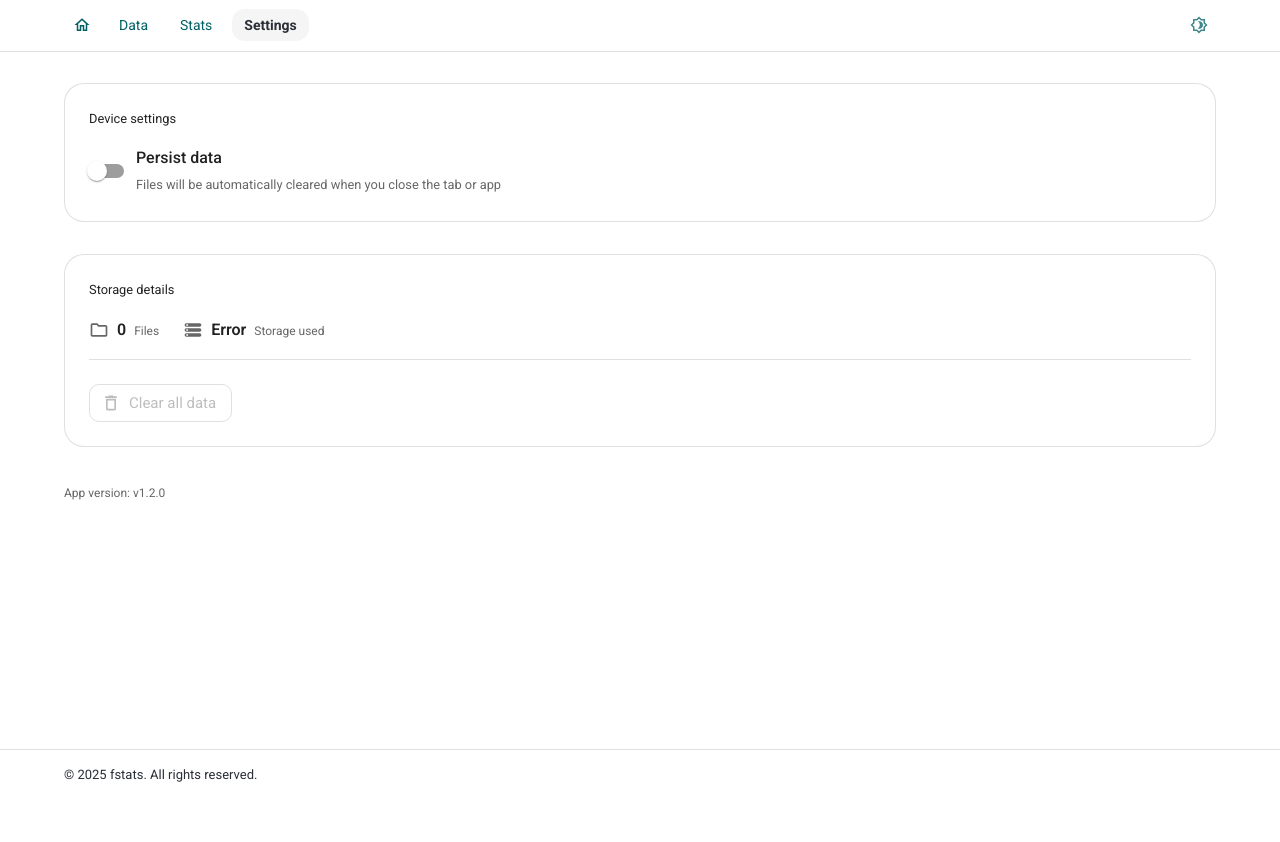
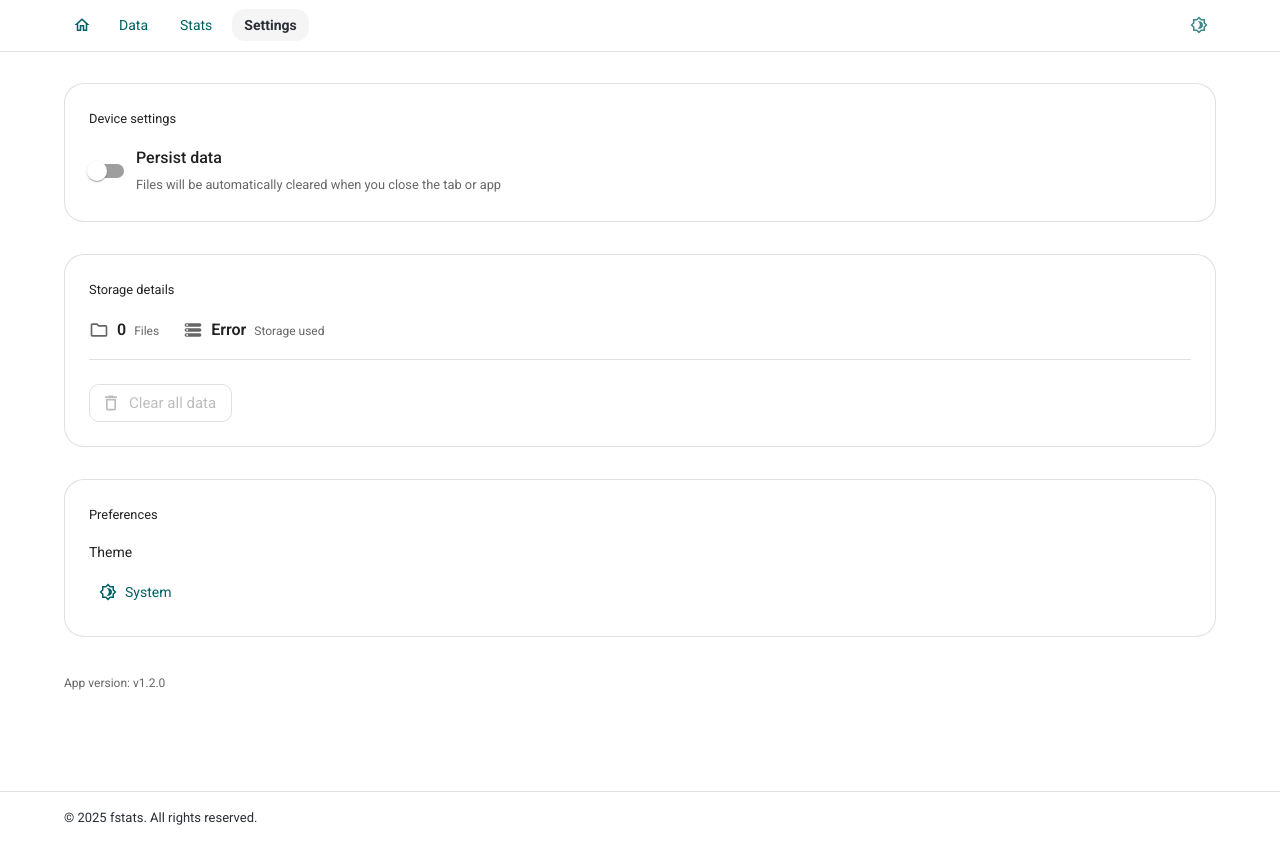
Before and after one commit to caweidmann/fstats, a Next.js app: page /settings in a window 1280 px wide. Before the commit the page ends 800 px from the top, so only its background shows below. Built offline with nearby package versions, Linux system fonts and the light colour scheme; no server answers; a web font is replaced by a local one; what @mui/material-nextjs would draw is missing.

Commit message:
fix: Add theme toggle

```diff
--- a/app/settings/components/DeviceSettings/index.tsx
+++ b/app/settings/components/DeviceSettings/index.tsx
@@ -18,6 +18,7 @@ const Component = () => {
         Device settings
       </Typography>
 
+      <Box>
         <FormControlLabel
           control={<Switch checked={persistData} onChange={onChange} />}
           label={
@@ -33,6 +34,7 @@ const Component = () => {
             </Box>
           }
         />
+      </Box>
     </Card>
   )
 }
--- a/app/settings/components/UserPreferences/index.tsx
+++ b/app/settings/components/UserPreferences/index.tsx
@@ -1,18 +1,32 @@
-import { Card, Typography } from '@mui/material'
+import { Box, Card, Typography } from '@mui/material'
 
-import { LanguageSwitcher } from '@/components'
+import { LanguageSwitcher, ThemeSwitcher } from '@/components'
+import { isFeatureEnabled } from '@/utils/Features'
 
 const Component = () => {
+  const isWip = isFeatureEnabled('wip')
+
   return (
     <Card sx={{ borderRadius: 2, p: 3 }}>
       <Typography variant="caption" component="p" sx={{ mb: 2 }}>
         Preferences
       </Typography>
 
-      <Typography component="div" sx={{ fontSize: 14, mb: 1 }}>
-        Language
-      </Typography>
-      <LanguageSwitcher showLabel />
+      <Box>
+        <Typography component="div" sx={{ fontSize: 14, mb: 1 }}>
+          Theme
+        </Typography>
+        <ThemeSwitcher showLabel />
+      </Box>
+
+      {isWip ? (
+        <Box sx={{ mt: 3 }}>
+          <Typography component="div" sx={{ fontSize: 14, mb: 1 }}>
+            Language
+          </Typography>
+          <LanguageSwitcher showLabel />
+        </Box>
+      ) : null}
     </Card>
   )
 }
--- a/app/settings/page.tsx
+++ b/app/settings/page.tsx
@@ -2,13 +2,10 @@ import { Grid, Typography } from '@mui/material'
 
 import { CONFIG } from '@/common'
 import { PageWrapper } from '@/components'
-import { isFeatureEnabled } from '@/utils/Features'
 
 import { DeviceSettings, StorageSettings, UserPreferences } from './components'
 
 const Page = () => {
-  const isWip = isFeatureEnabled('wip')
-
   return (
     <PageWrapper>
       <Grid container spacing={4}>
@@ -20,11 +17,9 @@ const Page = () => {
           <StorageSettings />
         </Grid>
 
-        {isWip ? (
-          <Grid size={12}>
-            <UserPreferences />
-          </Grid>
-        ) : null}
+        <Grid size={12}>
+          <UserPreferences />
+        </Grid>
 
         <Grid size={12}>
           <Typography sx={{ color: 'text.secondary', fontSize: 12 }}>App version: v{CONFIG.APP_VERSION}</Typography>
```
Lines whose indentation alone changed are shown as unchanged.
